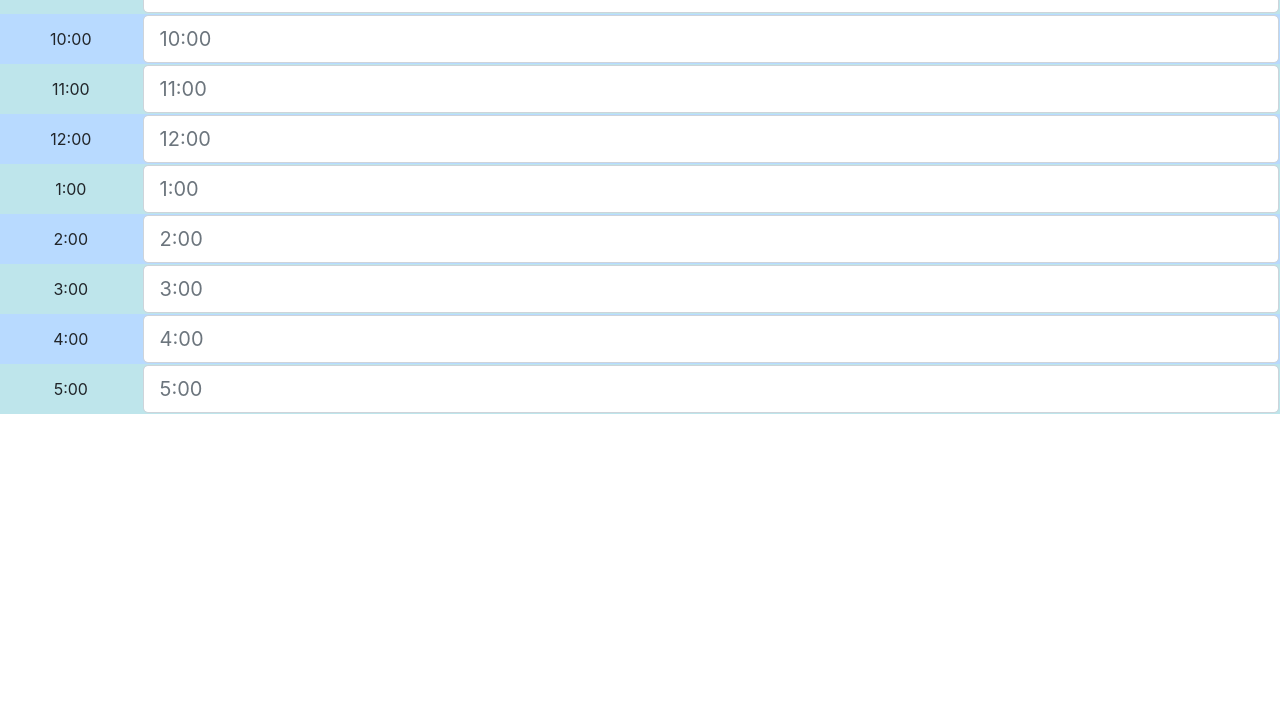
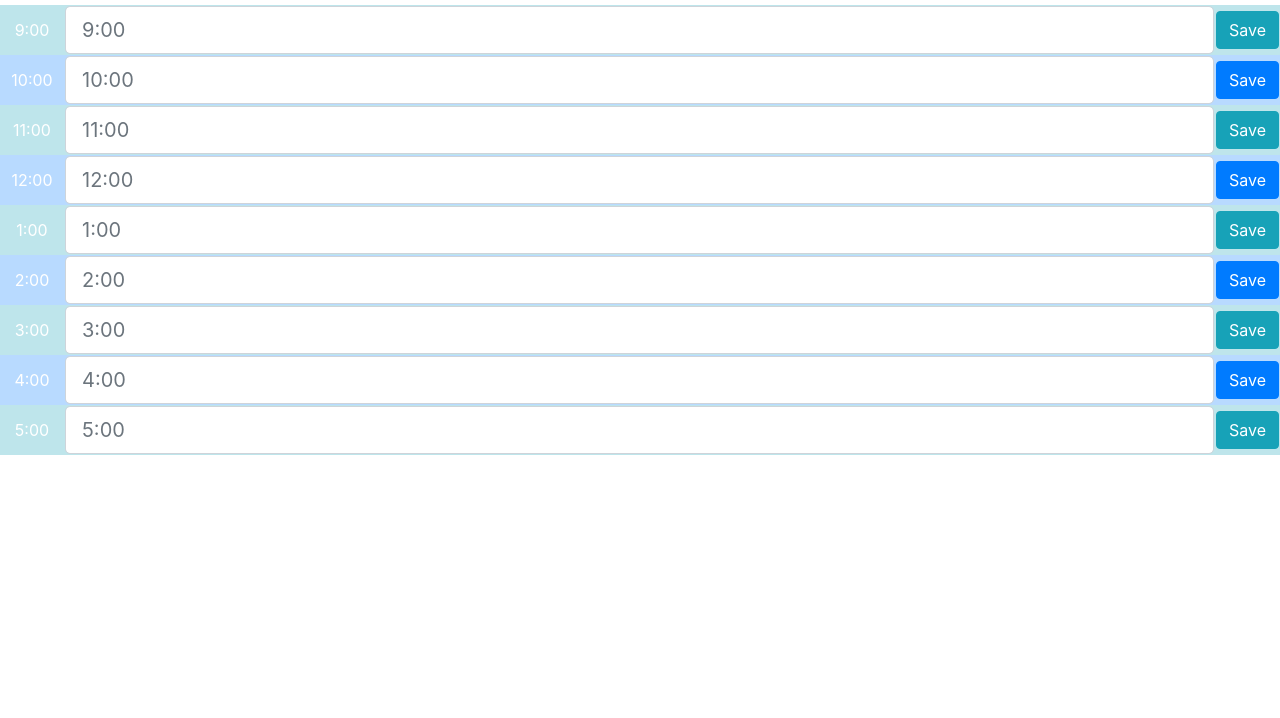
Before and after one commit to SurrealSam/week5homework, a plain HTML site: page index.html in a window 1280 px wide. Shown: the part 82-800 px from the top of the page. Drawn offline with nearby package versions, Linux system fonts and the light colour scheme.

Commit message:
starting js

```diff
--- /dev/null
+++ b/Assets/script.js
@@ -0,0 +1,9 @@
+var button9 = document.getElementById("button9");
+var button10 = document.getElementById("button10");
+var button11 = document.getElementById("button11");
+var button12 = document.getElementById("button12");
+var button1 = document.getElementById("button1");
+var button2 = document.getElementById("button2");
+var button3 = document.getElementById("button3");
+var button4 = document.getElementById("button4");
+var button5 = document.getElementById("button5");
--- a/index.html
+++ b/index.html
@@ -11,52 +11,64 @@
 </head>
 
 <body>
-    <h2>My Day Planner</h2>
+    <h2 class="bg-info text-white text-center border-bottom border-secondary " style="padding: 20px;">My Day Planner</h2>
+    <div class="bg-secondary" >
+
 
         <table style="width:100%">
             <tr class="table-info">
-            <td class="text-center">9:00</td>
-            <td><input class="form-control form-control-lg" type="text" placeholder="9:00"></td>
-        </tr>
-        <tr class="table-primary">
-            <td class="text-center">10:00</td>
-            <td><input class="form-control form-control-lg" type="text" placeholder="10:00"></td>
-
-        <tr class="table-info">
-            <td class="text-center">11:00</td>
-            <td><input class="form-control form-control-lg" type="text" placeholder="11:00"></td>
+                <td style="width:  5%" class="text-white text-center">9:00</td>
+                <td><input id="form9" class="form-control form-control-lg" type="text" placeholder="9:00"></td>
+                <td style="width:  3.5%"><button id="button9" type="button" class="btn btn-info">Save</button></td>
 
             </tr>
             <tr class="table-primary">
-            <td class="text-center">12:00</td>
-            <td><input class="form-control form-control-lg" type="text" placeholder="12:00"></td>
+                <td class="text-white text-center">10:00</td>
+                <td><input id="form10" class="form-control form-control-lg" type="text" placeholder="10:00"></td>
+                <td><button id="button10" type="button" class="btn btn-primary">Save</button></td>
 
             <tr class="table-info">
-            <td class="text-center">1:00</td>
-            <td><input class="form-control form-control-lg" type="text" placeholder="1:00"></td>
+                <td class="text-white text-center">11:00</td>
+                <td><input id="form11" class="form-control form-control-lg" type="text" placeholder="11:00"></td>
+                <td><button id="button11" type="button" class="btn btn-info">Save</button></td>
 
             </tr>
             <tr class="table-primary">
-            <td class="text-center">2:00</td>
-            <td><input class="form-control form-control-lg" type="text" placeholder="2:00"></td>
+                <td class="text-white text-center">12:00</td>
+                <td><input id="form12" class="form-control form-control-lg" type="text" placeholder="12:00"></td>
+                <td><button id="button12" type="button" class="btn btn-primary">Save</button></td>
 
             <tr class="table-info">
-            <td class="text-center">3:00</td>
-            <td><input class="form-control form-control-lg" type="text" placeholder="3:00"></td>
+                <td class="text-white text-center">1:00</td>
+                <td><input id="form1" class="form-control form-control-lg" type="text" placeholder="1:00"></td>
+                <td><button id="button1" type="button" class="btn btn-info">Save</button></td>
 
             </tr>
             <tr class="table-primary">
-            <td class="text-center">4:00</td>
-            <td><input class="form-control form-control-lg" type="text" placeholder="4:00"></td>
+                <td class="text-white text-center">2:00</td>
+                <td><input id="form2" class="form-control form-control-lg" type="text" placeholder="2:00"></td>
+                <td><button id="button2" type="button" class="btn btn-primary">Save</button></td>
+
+            <tr class="table-info">
+                <td class="text-white text-center">3:00</td>
+                <td><input id="form3" class="form-control form-control-lg" type="text" placeholder="3:00"></td>
+                <td><button id="button3" type="button" class="btn btn-info">Save</button></td>
+
+            </tr>
+            <tr class="table-primary">
+                <td class="text-white text-center">4:00</td>
+                <td><input id="form4" class="form-control form-control-lg" type="text" placeholder="4:00"></td>
+                <td><button id="button4" type="button" class="btn btn-primary">Save</button></td>
 
 
             </tr>
             <tr class="table-info">
-            <td class="text-center">5:00</td>
-            <td><input class="form-control form-control-lg" type="text" placeholder="5:00"></td>
-
+                <td class="text-white text-center">5:00</td>
+                <td><input id="form5" class="form-control form-control-lg" type="text" placeholder="5:00"></td>
+                <td><button id="button5" type="button" class="btn btn-info">Save</button></td>
             </tr>
         </table>
+    </div>
     <script src="https://code.jquery.com/jquery-3.2.1.slim.min.js"
         integrity="sha384-KJ3o2DKtIkvYIK3UENzmM7KCkRr/rE9/Qpg6aAZGJwFDMVNA/GpGFF93hXpG5KkN"
         crossorigin="anonymous"></script>
@@ -66,6 +78,4 @@
     <script src="https://maxcdn.bootstrapcdn.com/bootstrap/4.0.0/js/bootstrap.min.js"
         integrity="sha384-JZR6Spejh4U02d8jOt6vLEHfe/JQGiRRSQQxSfFWpi1MquVdAyjUar5+76PVCmYl"
         crossorigin="anonymous"></script>
-</body>
-
-</html>
+    <script src="./Assets/script.js" </body> </html >
```
Also changed, not shown: 1 other file. Lines whose indentation alone changed are shown as unchanged.
